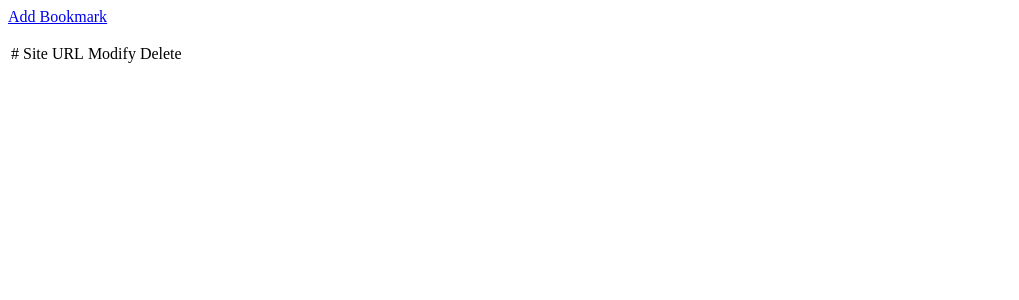
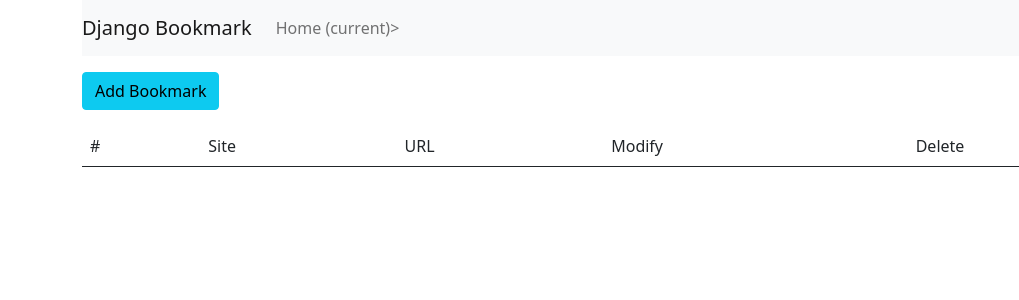
Before and after one commit to sa46lll/bookmark, a Django app: page /bookmark/ in a window 1280 px wide. Shown: the top 300 px of the page, without its empty margins (0-1019 px from the left). Run offline with Django 3.2, Linux system fonts and the light colour scheme; data that the repository does not hold is empty.

Commit message:
[Feat] 부트스트랩 적용

```diff
--- a/templates/base.html
+++ b/templates/base.html
@@ -3,10 +3,40 @@
 <head>
     <meta charset="UTF-8">
     <title>{% block title %} {% endblock %}</title>
+
+    <link href="https://cdn.jsdelivr.net/npm/bootstrap@5.1.0/dist/css/bootstrap.min.css" rel="stylesheet" integrity="sha384-KyZXEAg3QhqLMpG8r+8fhAXLRk2vvoC2f3B09zVXn8CA5QIVfZOJ3BCsw2P0p/We" crossorigin="anonymous">
+
+    <script src="https://cdn.jsdelivr.net/npm/bootstrap@5.1.0/dist/js/bootstrap.bundle.min.js" integrity="sha384-U1DAWAznBHeqEIlVSCgzq+c9gqGAJn5c/t99JyeKa9xxaYpSvHU5awsuZVVFIhvj" crossorigin="anonymous"></script>
+    <script src="https://cdn.jsdelivr.net/npm/@popperjs/core@2.9.3/dist/umd/popper.min.js" integrity="sha384-eMNCOe7tC1doHpGoWe/6oMVemdAVTMs2xqW4mwXrXsW0L84Iytr2wi5v2QjrP/xp" crossorigin="anonymous"></script>
+    <script src="https://cdn.jsdelivr.net/npm/bootstrap@5.1.0/dist/js/bootstrap.min.js" integrity="sha384-cn7l7gDp0eyniUwwAZgrzD06kc/tftFf19TOAs2zVinnD/C7E91j9yyk5//jjpt/" crossorigin="anonymous"></script>
 </head>
 <body>
-    {% block content %}
+    <div class="container">
+        <nav class="navbar navbar-expand-lg navbar-light bg-light">
+            <a class="navbar-brand" href="#">Django Bookmark</a>
+            <button class="navbar-toggler" type="button" data-toggle="collapse" data-target="#navbarSupportedContent" aria-controls="navbarSupportedContent" aria-expanded="false" aria-label="Toggle navigation">
+                <span class="navbar-toggler-icon"></span>
+            </button>
 
-    {% endblock %}
+            <div class="collapse navbar-collapse" id="navbarSupportedContent">
+                <ul class="navbar-nav mr-auto">
+                    <li class="nav-item active">
+                        <a class="nav-link" href="#">Home <span class="sr-only">(current)></span></a>
+                    </li>
+                </ul>
+            </div>
+        </nav>
+        <p></p>
+        <div class="row">
+            <div class="col">
+                {% block content %}
+
+                {% endblock %}
+
+                {% block pagination %}
+                {% endblock %}
+            </div>
+        </div>
+    </div>
 </body>
 </html>
```
